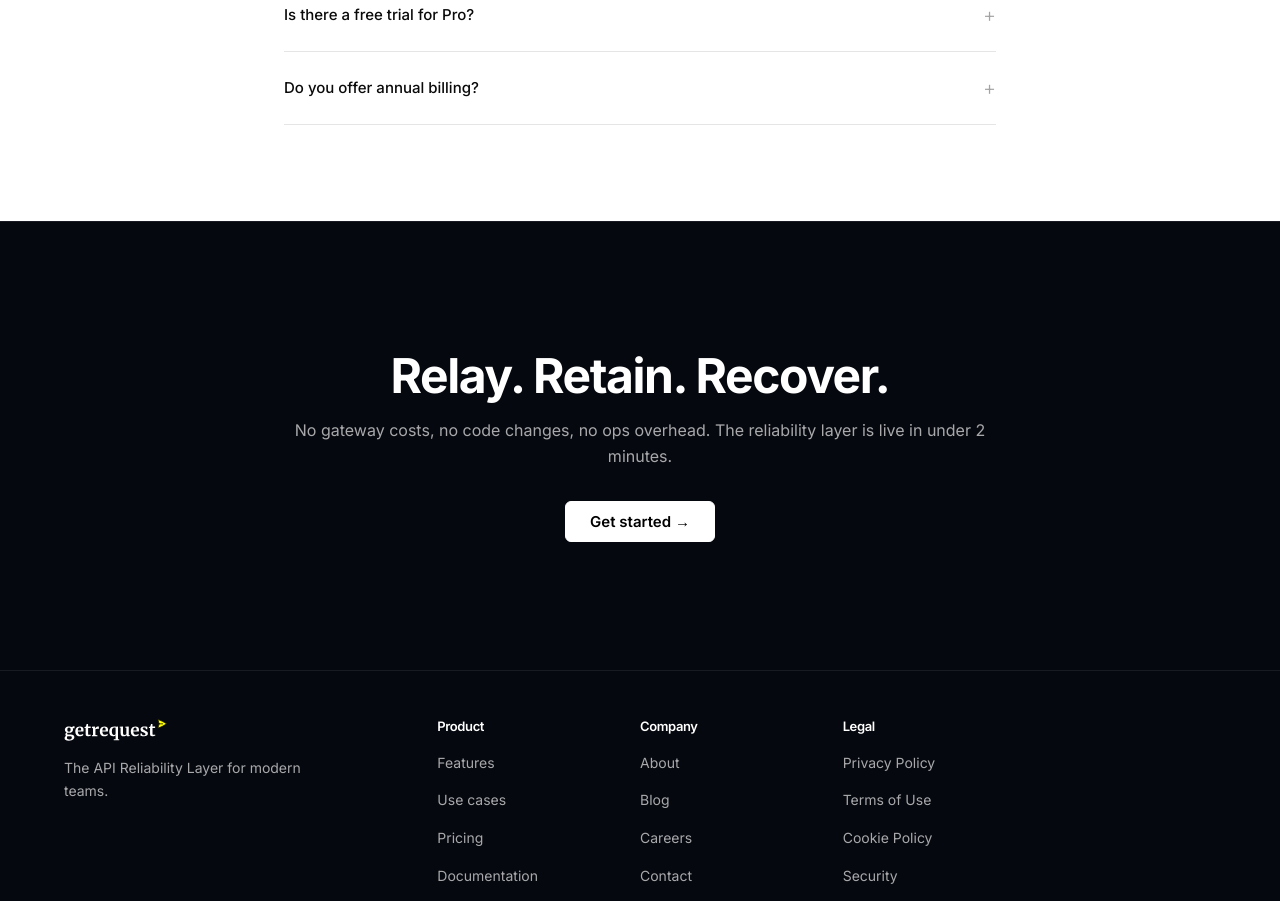
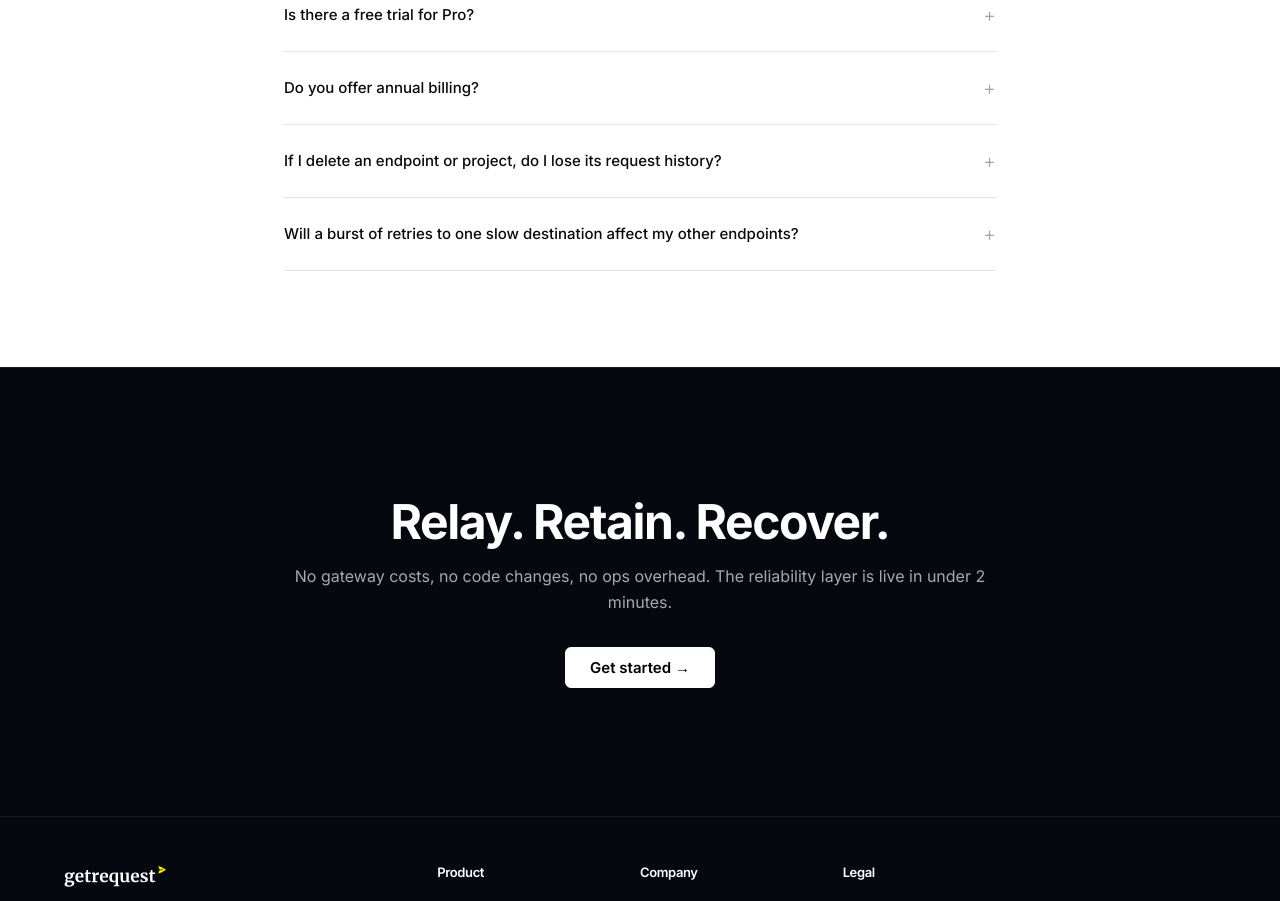
Before and after one commit to getrequesthq/website, a Next.js app: page /pricing in a window 1280 px wide. Shown: the part 3240-4141 px from the top of the page. Built offline with nearby package versions, Linux system fonts and the light colour scheme.

Commit message:
Policy changes and updates

```diff
--- a/app/pricing/page.tsx
+++ b/app/pricing/page.tsx
@@ -34,6 +34,14 @@ const faqItems = [
   {
     question: 'Do you offer annual billing?',
     answer: 'Annual billing with a 20% discount is available on request. Contact support to set it up.',
+  },
+  {
+    question: 'If I delete an endpoint or project, do I lose its request history?',
+    answer: 'No — if an endpoint or project has ever captured a request, deleting it removes it from your active list but keeps its historical logs fully searchable for the rest of your plan\'s retention window. An endpoint or project that never captured a single request is removed completely, since there\'s no history to preserve.',
+  },
+  {
+    question: 'Will a burst of retries to one slow destination affect my other endpoints?',
+    answer: 'No. Outbound deliveries reuse a capped, shared connection pool per destination instead of opening a new connection for every attempt. A pile-up against one slow or unresponsive destination stays contained and can\'t starve the resources your other endpoints or the log pipeline depend on.',
   },
 ]
 
--- a/app/privacy-policy/page.tsx
+++ b/app/privacy-policy/page.tsx
@@ -6,7 +6,7 @@ import PrivacyContent from '@/content/legal/privacy-policy.mdx'
 
 const TITLE = 'Privacy Policy'
 const DESCRIPTION = 'How Get Request Tech, LLC. collects, uses, stores, discloses, and protects information across getrequest\'s websites, applications, and APIs.'
-const EFFECTIVE_DATE = 'August 12, 2026'
+const EFFECTIVE_DATE = 'September 29, 2026'
 
 export const metadata = buildMetadata({
   title: TITLE,
--- a/app/terms-of-use/page.tsx
+++ b/app/terms-of-use/page.tsx
@@ -6,7 +6,7 @@ import TermsContent from '@/content/legal/terms-of-use.mdx'
 
 const TITLE = 'Terms of Use'
 const DESCRIPTION = "The terms that govern your access to and use of getrequest's websites, applications, APIs, and infrastructure."
-const EFFECTIVE_DATE = 'August 12, 2026'
+const EFFECTIVE_DATE = 'September 29, 2026'
 
 export const metadata = buildMetadata({
   title: TITLE,
--- a/content/legal/privacy-policy.mdx
+++ b/content/legal/privacy-policy.mdx
@@ -238,6 +238,8 @@ We retain information only for as long as reasonably necessary for the purposes
 
 While an account is active, Customer Data may be retained according to the retention period applicable to the customer's subscription plan.
 
+Deleting an individual endpoint or project does not itself delete its Customer Data while your account remains active. If that endpoint or project ever processed a request, its logs remain retained and accessible for the remainder of your plan's applicable retention period. An endpoint or project that never processed a request is removed immediately, as there is no Customer Data to retain.
+
 Following account termination or deletion, Get Request will generally delete Customer Data from active systems **within 30 days**, unless retention is required or permitted for legal, security, fraud-prevention, dispute-resolution, or other legitimate purposes.
 
 Residual copies may remain temporarily in backups, disaster-recovery systems, or system logs until those systems are overwritten or deleted through our normal processes.
--- a/content/legal/terms-of-use.mdx
+++ b/content/legal/terms-of-use.mdx
@@ -169,6 +169,8 @@ Because you determine the information contained in API requests transmitted thro
 
 During your use of the Service, Customer Data may be retained according to the retention limits applicable to your subscription plan.
 
+Deleting an individual endpoint or project does not itself delete its historical Customer Data while your account remains active — if that endpoint or project ever processed a request, its logs continue to be retained and remain accessible in the Service for the remainder of the applicable retention period. An endpoint or project that never processed a request is removed immediately.
+
 Following termination or deletion of your account, Get Request will generally delete Customer Data associated with the account from active systems **within 30 days**, unless retention is required by law, necessary to resolve disputes, protect the security or integrity of the Service, prevent fraud or abuse, or otherwise permitted under applicable law.
 
 Residual copies may remain temporarily in backups, disaster-recovery systems, or system logs until those systems are overwritten or deleted in accordance with our normal retention processes.
```
